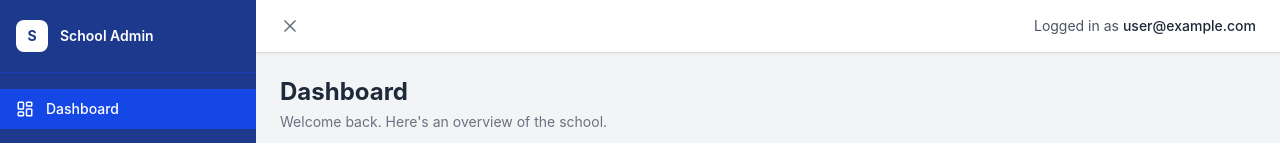
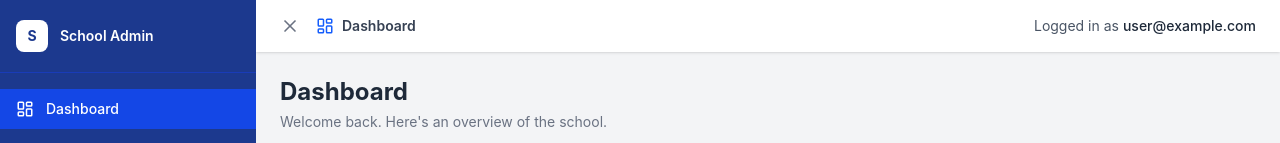
Before and after one commit to JustTrying652/school-management-system, a React (Vite) app: page / in a window 1280 px wide. Shown: the top 143 px of the page. Built offline with nearby package versions, Linux system fonts and the light colour scheme; no server answers; the database is empty; sample sign-in values are in the browser's storage.

Commit message:
add tags

```diff
--- a/src/layouts/MainLayout.jsx
+++ b/src/layouts/MainLayout.jsx
@@ -1,17 +1,9 @@
 import { useState } from "react";
-import { NavLink, useNavigate } from "react-router-dom";
+import { NavLink, useNavigate, useLocation } from "react-router-dom";
 import { useAuth } from "../context/AuthContext";
 import {
-  LayoutDashboard,
-  Users,
-  GraduationCap,
-  BookOpen,
-  Banknote,
-  ClipboardList,
-  FileText,
-  LogOut,
-  Menu,
-  X,
+  LayoutDashboard, Users, GraduationCap, BookOpen,
+  Banknote, ClipboardList, FileText, LogOut, Menu, X,
 } from "lucide-react";
 
 const navItems = [
@@ -28,6 +20,17 @@ export default function MainLayout({ children }) {
   const [sidebarOpen, setSidebarOpen] = useState(true);
   const { logout, currentUser } = useAuth();
   const navigate = useNavigate();
+  const location = useLocation();
+
+  // Get current page label for topbar
+  const currentPage = navItems.find((item) =>
+    item.to === "/" ? location.pathname === "/" : location.pathname.startsWith(item.to)
+  );
+
+  // Set browser tab title
+  document.title = currentPage
+    ? `${currentPage.label} — School Admin`
+    : "School Admin";
 
   async function handleLogout() {
     await logout();
@@ -46,9 +49,7 @@ export default function MainLayout({ children }) {
             S
           </div>
           {sidebarOpen && (
-            <span className="font-semibold text-sm leading-tight">
-              School Admin
-            </span>
+            <span className="font-semibold text-sm leading-tight">School Admin</span>
           )}
         </div>
 
@@ -90,12 +91,20 @@ export default function MainLayout({ children }) {
 
         {/* Topbar */}
         <header className="bg-white shadow-sm px-6 py-4 flex items-center justify-between">
+          <div className="flex items-center gap-4">
             <button
               onClick={() => setSidebarOpen(!sidebarOpen)}
               className="text-gray-500 hover:text-gray-700"
             >
               {sidebarOpen ? <X size={20} /> : <Menu size={20} />}
             </button>
+            {currentPage && (
+              <div className="flex items-center gap-2 text-gray-700">
+                <currentPage.icon size={18} className="text-blue-600" />
+                <span className="font-semibold text-sm">{currentPage.label}</span>
+              </div>
+            )}
+          </div>
           <div className="text-sm text-gray-600">
             Logged in as <span className="font-medium text-gray-800">{currentUser?.email}</span>
           </div>
```
Lines whose indentation alone changed are shown as unchanged.
